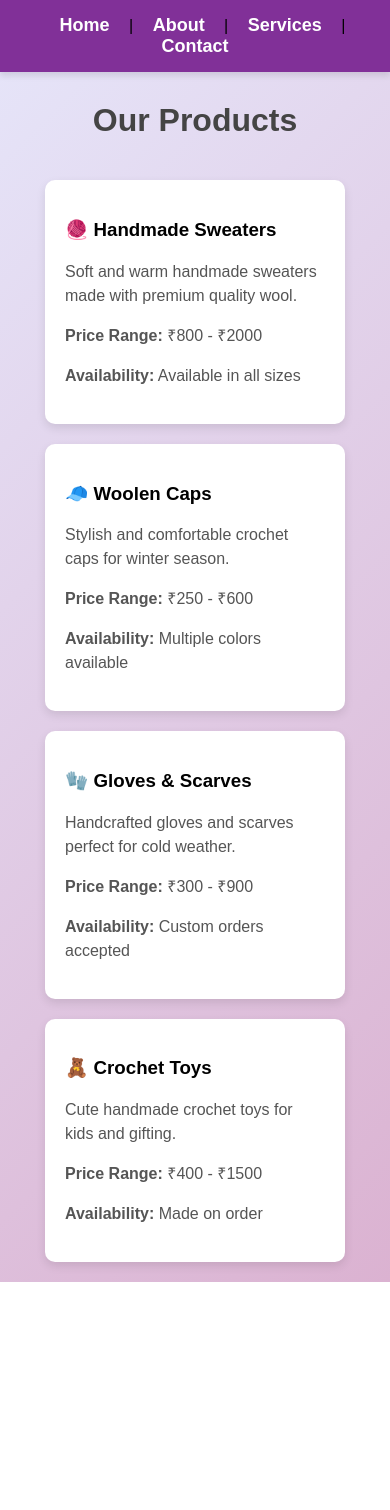
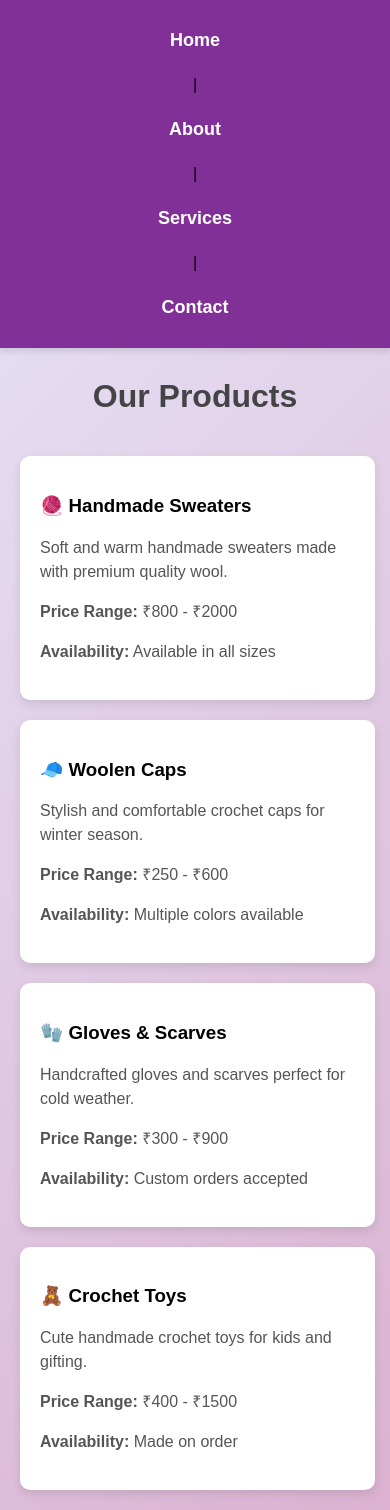
Before and after one commit to krishnaguptachampion-cmyk/crochet-website, a Flask app: page /services in a window 390 px wide. Before the commit the page ends 1282 px from the top, so only its background shows below. Run offline with Flask 3, Linux system fonts and the light colour scheme.

Commit message:
Update style.css

```diff
--- a/static/style.css
+++ b/static/style.css
@@ -87,3 +87,27 @@ img {
 .service-card:hover {
     transform: scale(1.05);
 }
+
+body {
+    margin: 0;
+    font-family: Arial, sans-serif;
+}
+
+/* Mobile responsive */
+@media (max-width: 768px) {
+    .services-container {
+        flex-direction: column;
+        align-items: center;
+    }
+
+    .service-card {
+        width: 90%;
+    }
+
+    nav {
+        display: flex;
+        flex-direction: column;
+        gap: 10px;
+        text-align: center;
+    }
+}
```
